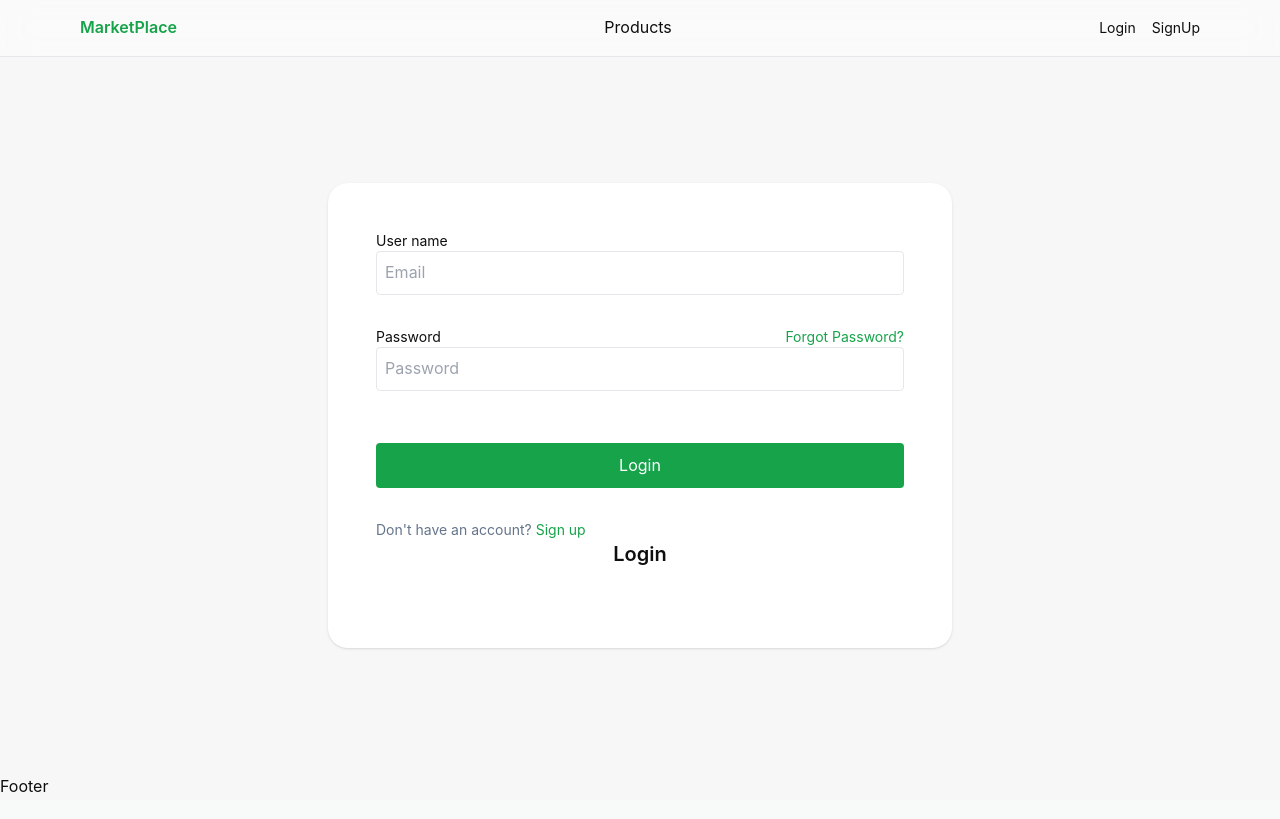
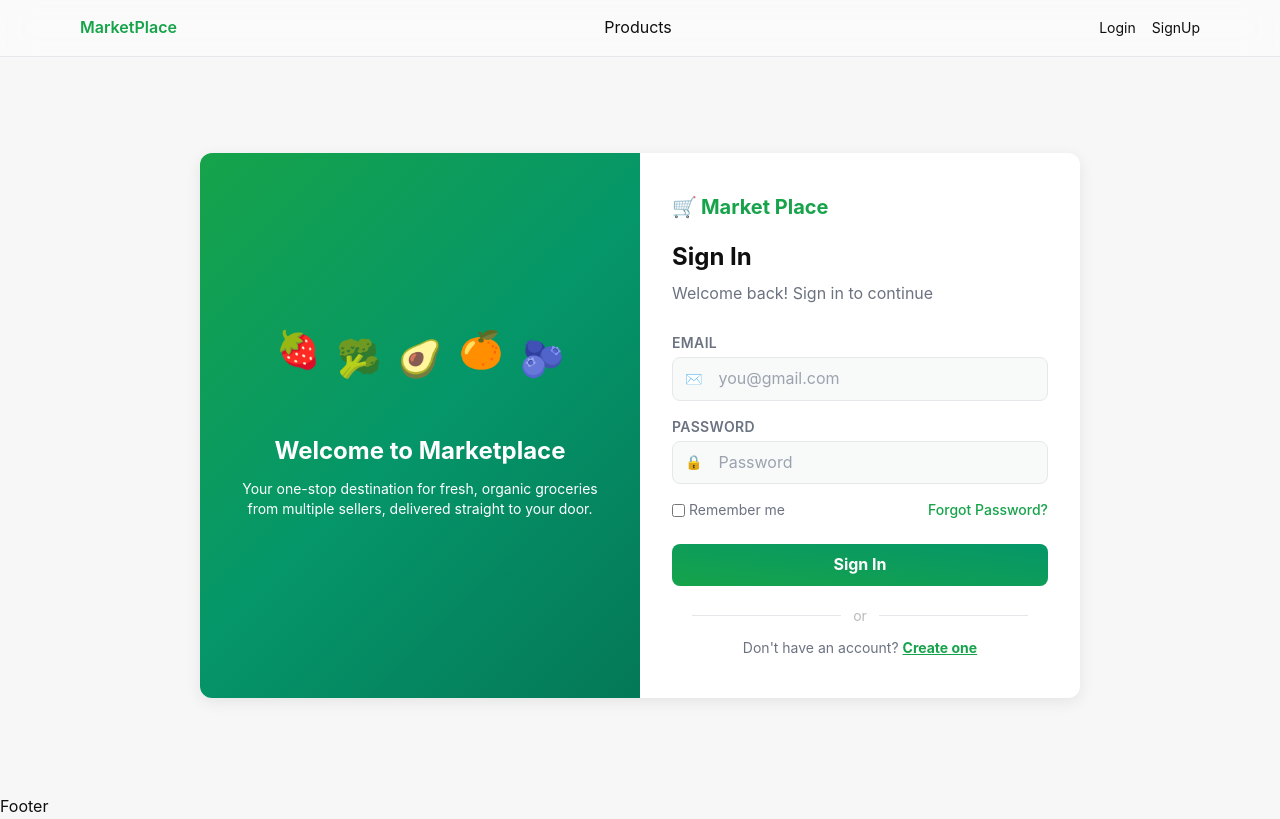
Before and after one commit to Ayyanar022/Marketplace-Fullstack-Project-next-nest, a Next.js app in the folder frontend/: page /login in a window 1280 px wide. Built offline with nearby package versions, Linux system fonts and the light colour scheme; no server answers.

Commit message:
login and sin up ui enhancement

```diff
--- a/frontend/src/pages/login.tsx
+++ b/frontend/src/pages/login.tsx
@@ -1,4 +1,4 @@
-import { loginApi } from '@/api/authApi';
+import { loginApi, signupApi } from '@/api/authApi';
 import { loginSuccess } from '@/features/auth/authSlice';
 import PublicLayout from '@/layouts/PublicLayout'
 import Link from 'next/link';
@@ -13,9 +13,12 @@ const Login = () => {
   const router = useRouter();
 
   const [email,setEmail] = useState('');
-  const[password,setPassword] = useState('')
+  const[password,setPassword] = useState('');
+  const[confirmPassword,setConfirmPassword] = useState('');
+  const[userName,setUserName] = useState('');
   const [loading,setLoading] = useState(false);
   const [error ,setError] = useState('');
+  const [isSignUp,setIsSignUp] = useState(false)
 
   const handleSubmit = async(e:React.FormEvent)=>{
       e.preventDefault();
@@ -23,9 +26,10 @@ const Login = () => {
       setLoading(true);
 
       try{
+
+        if(!isSignUp){
             const data = await loginApi(email,password);
           if(data.status===400) return toast.error(data.response.message||"Invalid");
-
 
           // to store current user in store
           dispatch(
@@ -39,6 +43,17 @@ const Login = () => {
         if(data.user.role==='ADMIN') router.push("/admin");
         else if(data.user.role ==='SELLER') router.push("/seller");
         else router.push("/products");
+        }else{
+            const data = await signupApi(email,password,userName);
+
+            dispatch(
+              loginSuccess({
+                user:data.user,
+                token:data.accessToken
+              })
+            )
+            router.push("user/profile")
+        }
 
       }catch(e:any){
         console.log(e)
@@ -52,13 +67,130 @@ const Login = () => {
 
   return (
 
-    <div className='w-full md:w-1/2 mx-auto bg-cardBg p-12 rounded-lg  shadow '>
-      <div>
-        <div>
+    <div className='flex flex-1 items-center justify-center p-2 lg:p-20 min-h-[calc(100vh-120px)]'>
+      <div className='grid grid-cols-1 md:grid-cols-2 max-w-[880px] w-full bg-surface rounded-xl overflow-hidden shadow-md border-border'>
+        <div className='login-bg text-white flex items-center justify-center p-3 py-8 lg:p-10 lg:py-16 overflow-hidden'>
+            <div className='relative text-center'>
+                <div className="mb-7 md:mb-12">
+                  <span className="inline-block text-4xl m-2 animate-bounce  art-emoji a2">🍓</span>
+                  <span className="inline-block text-4xl m-2 animate-bounce  art-emoji a3">🥦</span>
+                  <span className="inline-block text-4xl m-2 animate-bounce a1">🥑</span>
+                  <span className="inline-block text-4xl m-2 animate-bounce  art-emoji a4">🍊</span>
+                  <span className="inline-block text-4xl m-2 animate-bounce  art-emoji a5">🫐</span>
+              </div>
+              <h2 className='text-2xl'>Welcome to Marketplace</h2>
+              <p className='text-sm mt-3'>Your one-stop destination for fresh, organic groceries from multiple sellers, delivered straight to your door.</p>
 
             </div>
+        </div>
+
+        {/* form */}
+        <div className='py-10 px-8 flex flex-col '>
+              <div className='mb-7'>
+                <Link href={'/'} className='inline-flex items-center gap-1 text-primary mb-5 font-bold text-xl'>
+                 <span>🛒</span> Market Place
+                </Link>
+                <h1 className='text-2xl font-bold mb-2'>{isSignUp  ?"Create Account " : "Sign In"}</h1>
+                <h1 className='text-textMuted text-base'>{isSignUp  ?"Join us for the freshest deals" : "Welcome back! Sign in to continue"}</h1>
+              </div>
+
+              <form onSubmit={handleSubmit} className='flex flex-col gap-4'>
+                {isSignUp && (
+                  <div className=''>
+                  <label htmlFor="username" className='block font-[600] text-textMuted text-sm mb-1 uppercase tracking-wide'>User Name</label>
+                  <div className='login-input-wrap flex items-center border border-border rounded-sm px-3 bg-bg '>
+                    <span className='text-sm mr-2 shrink-0'>👤</span>
+                      <input type="text" id='username' placeholder='Your name'
+                      className=' p-2 rounded  border-none outline-none bg-transparent w-full text-text focus-within:border-primary'
+                      value={userName}
+                      onChange={(e)=>setUserName(e.target.value)}
+                      />
+                  </div>
+                </div>
+                )}
+
+                <div className=''>
+                  <label htmlFor="email" className='block font-[600] text-textMuted text-sm mb-1 uppercase tracking-wide'>Email</label>
+                  <div className='login-input-wrap flex items-center border border-border rounded-sm px-3 bg-bg '>
+                    <span className='text-sm mr-2 shrink-0'>✉️</span>
+                      <input type="email" id='email' placeholder='you@gmail.com'
+                      className=' p-2 rounded  border-none outline-none bg-transparent w-full text-text focus-within:border-primary'
+                      value={email}
+                      onChange={(e)=>setEmail(e.target.value)}
+                      />
+                  </div>
+                </div>
+
                 <div>
-            <form onSubmit={handleSubmit} className='flex flex-col gap-8 '>
+                  <label htmlFor="password"  className='block font-[600] text-textMuted text-sm mb-1 uppercase tracking-wide'>Password</label>
+                  <div className='login-input-wrap flex items-center border border-border rounded-sm px-3 bg-bg'>
+                       <span className='text-sm mr-2 shrink-0'>🔒</span>
+                      <input type="password" id='password' placeholder='Password' className=' p-2 rounded  border-none outline-none bg-transparent w-full text-text focus-within:border-primary'
+                      value={password}
+                      onChange={(e)=>setPassword(e.target.value)}
+                      />
+                  </div>
+                </div>
+
+
+                    {isSignUp && (
+                  <div className=''>
+                  <label htmlFor="confirmPassword" className='block font-[600] text-textMuted text-sm mb-1 uppercase tracking-wide'>confirm Password</label>
+                  <div className='login-input-wrap flex items-center border border-border rounded-sm px-3 bg-bg '>
+                    <span className='text-sm mr-2 shrink-0'>🔒</span>
+                      <input type="password" id='confirmPassword' placeholder='Confirm password'
+                      className=' p-2 rounded  border-none outline-none bg-transparent w-full text-text focus-within:border-primary'
+                      value={confirmPassword}
+                      onChange={(e)=>setConfirmPassword(e.target.value)}
+                      />
+                  </div>
+                </div>
+                )}
+
+                {!isSignUp && (
+                  <div className='flex justify-between items-center text-sm'>
+                    <label  className='flex items-center gap-1 text-textMuted cursor-pointer'>
+                      <input type="checkbox" className='accent-primary'/>
+                      <span>Remember me</span>
+                    </label>
+                    <a href="#" className='text-primary font-[500] hover:underline'>Forgot Password?</a>
+                  </div>
+                )}
+
+
+
+                <button type='submit' className='login-submit-btn transition p-2 mt-2 bg-gradient-to-tr from-primary to-[#059669] text-white rounded-sm font-[700] '>
+                  {isSignUp ? "Create Account" : "Sign In"}
+                </button>
+
+              </form>
+
+                <div className='login-divider flex items-center gap-3 mx-5 text-[#bbb] text-sm mt-5'>
+                  <span>or</span>
+                </div>
+
+                <div className='text-center text-sm text-textMuted mt-3'>
+                  {isSignUp ? (
+                    <p>
+                      Already have an account?{" "}
+                          <button className="bg-none text-primary font-[700] text-sm p-0 underline hover:text-primaryDark" onClick={() => { setIsSignUp(false); setError(""); }}>
+                              Sign In
+                          </button>
+                    </p>
+                  ):(
+                    <p>
+                        Don't have an account?{" "}
+                      <button className="bg-none text-primary font-[700] text-sm p-0 underline hover:text-primaryDark"  onClick={() => { setIsSignUp(true); setError(""); }}>
+                          Create one
+                      </button>
+                    </p>
+
+                  )}
+                </div>
+
+
+
+            {/* <form onSubmit={handleSubmit} className='flex flex-col gap-8 '>
 
             <div className='flex flex-col '>
               <label htmlFor="name" className='text-sm'>User name</label>
@@ -84,10 +216,11 @@ const Login = () => {
               {loading ? "Logging in..." : "Login"}
             </button>
             <p className='text-sm text-slate-500'>Don't have an account? <Link className='text-primary' href='/'>Sign up</Link></p>
-          </form>
+          </form> */}
         </div>
       </div>
-      <h1 className='text-xl font-semibold mb-8 text-center'>Login</h1>
+
+
 
     </div>
 
--- a/frontend/src/styles/globals.css
+++ b/frontend/src/styles/globals.css
@@ -81,3 +81,50 @@ button {
 input {
   font-family: var(--font);
 }
+
+/* //------------------------------------------- */
+
+.login-bg{
+   background: linear-gradient(135deg, var(--color-primary) 0%, #059669 50%, #047857 100%)
+}
+
+/* // to animate bounce  */
+.a1{
+  animation-delay:0s
+}
+.a2{
+  animation-delay:0.5s
+}
+.a3{
+  animation-delay:1s
+}
+.a4{
+  animation-delay:1.5s
+}
+.a5{
+  animation-delay:2s
+}
+
+h2{
+  font-size: 22px;
+  font-weight: bold;
+}
+
+.login-input-wrap:focus-within {
+  border-color: var(--color-primary);
+  box-shadow: 0 0 0 3px rgba(22, 163, 74, 0.1);
+  background: var(--color-surface);
+}
+
+.login-submit-btn:hover {
+  transform: translateY(-1px);
+  box-shadow: 0 4px 14px rgba(22, 163, 74, 0.35);
+}
+
+.login-divider::before,
+.login-divider::after{
+    content: "";
+    flex:1;
+    height: 1px;
+    background: var(--color-border);
+}
```
Lines whose indentation alone changed are shown as unchanged.
